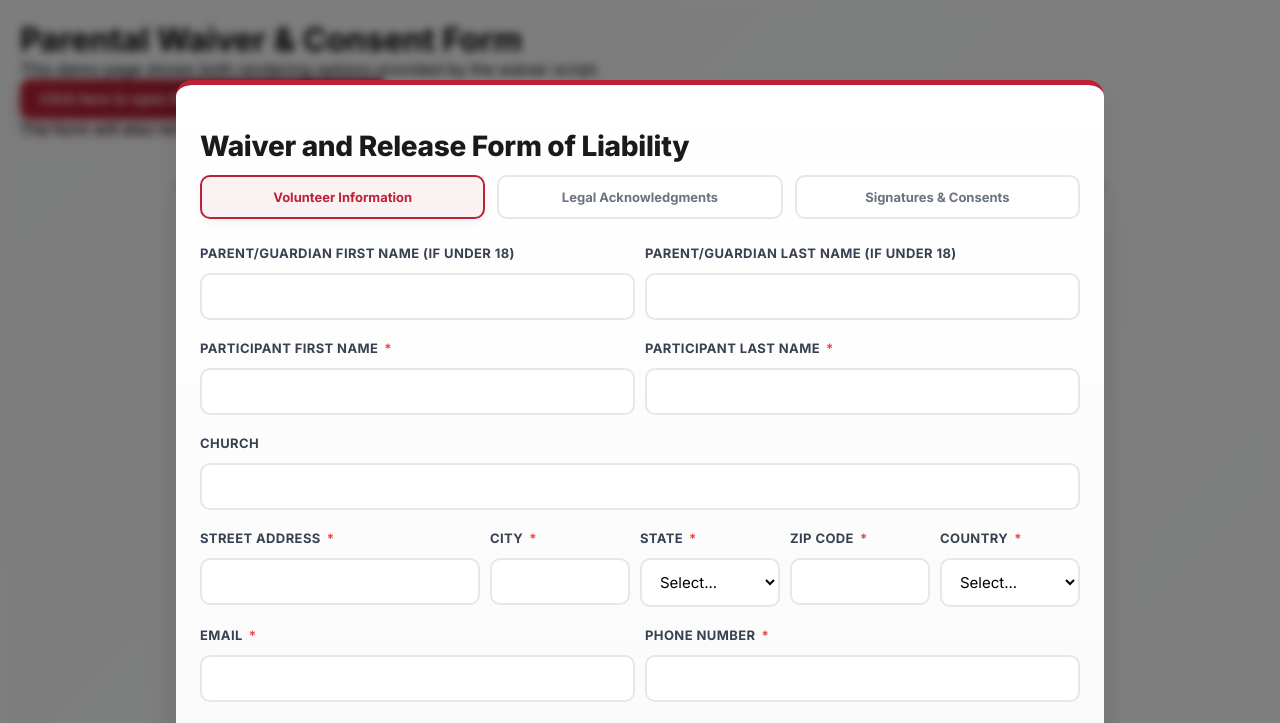
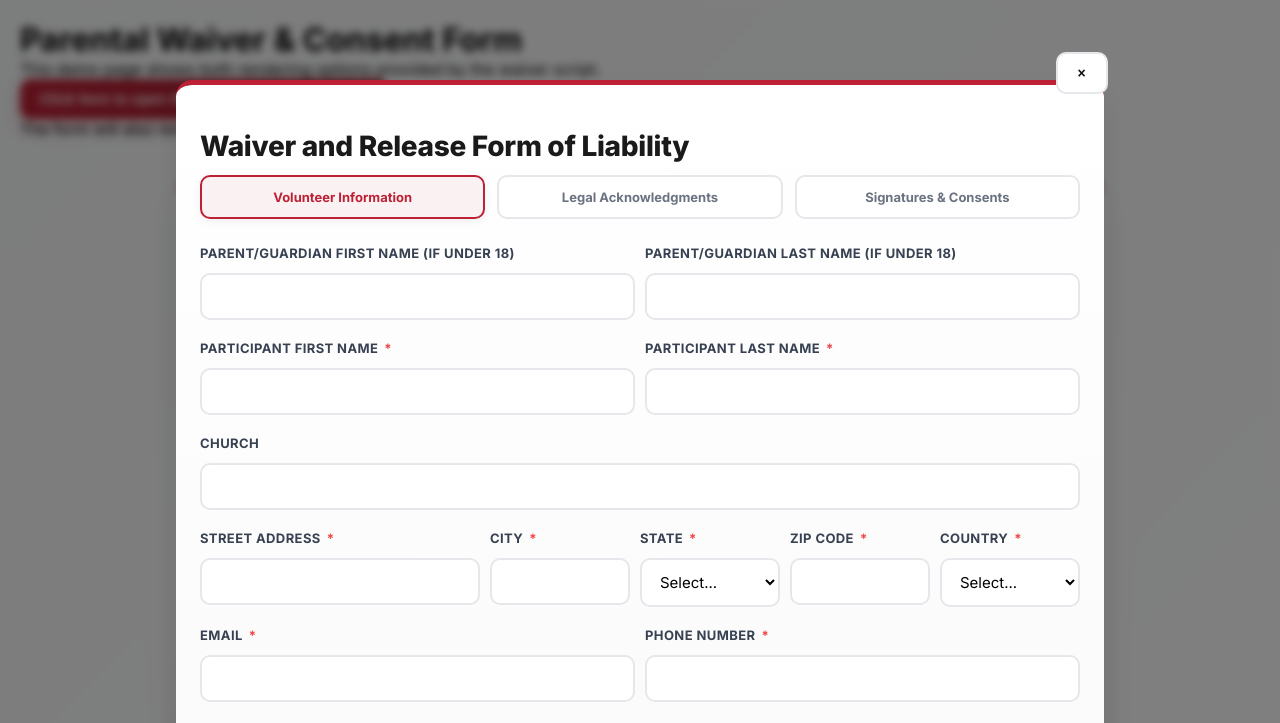
Before and after one commit to mprefuge/forms, a website: page public/waiver.html in a window 1280 px wide. Both pictures are taken after a click on the button "Click here to open the waiver in a modal popup". Shown: the top 723 px of the page. Drawn offline with Linux system fonts and the light colour scheme.

Commit message:
feat: update modal structure and z-index for improved functionality and styling

```diff
--- a/public/application.css
+++ b/public/application.css
@@ -780,6 +780,7 @@ body.ri-modal-open {
   line-height: 1;
   cursor: pointer;
   color: var(--muted);
+  z-index: 3;
 }
 .ri-modal-close:hover {
   color: var(--accent);
--- a/public/waiver.js
+++ b/public/waiver.js
@@ -1007,11 +1007,10 @@
       zIndex: '2147483647'
     });
 
-    // container is also the styled content element
-    const container = document.createElement('div');
-    container.id = containerId;
-    container.className = 'ri-modal-content';
-    Object.assign(container.style, {
+    // modal content shell (persistent chrome)
+    const shell = document.createElement('div');
+    shell.className = 'ri-modal-content';
+    Object.assign(shell.style, {
       maxHeight: '90vh',
       overflow: 'auto'
     });
@@ -1022,9 +1021,14 @@
     closeBtn.className = 'ri-btn ri-btn-ghost ri-btn-sm ri-modal-close';
     closeBtn.textContent = '×';
     closeBtn.onclick = close;
-    container.appendChild(closeBtn);
+    shell.appendChild(closeBtn);
 
-    modal.appendChild(container);
+    // render target inside shell (this is what app render replaces)
+    const container = document.createElement('div');
+    container.id = containerId;
+    shell.appendChild(container);
+
+    modal.appendChild(shell);
     overlay.appendChild(modal);
 
     // clicking outside the modal content should dismiss
```
